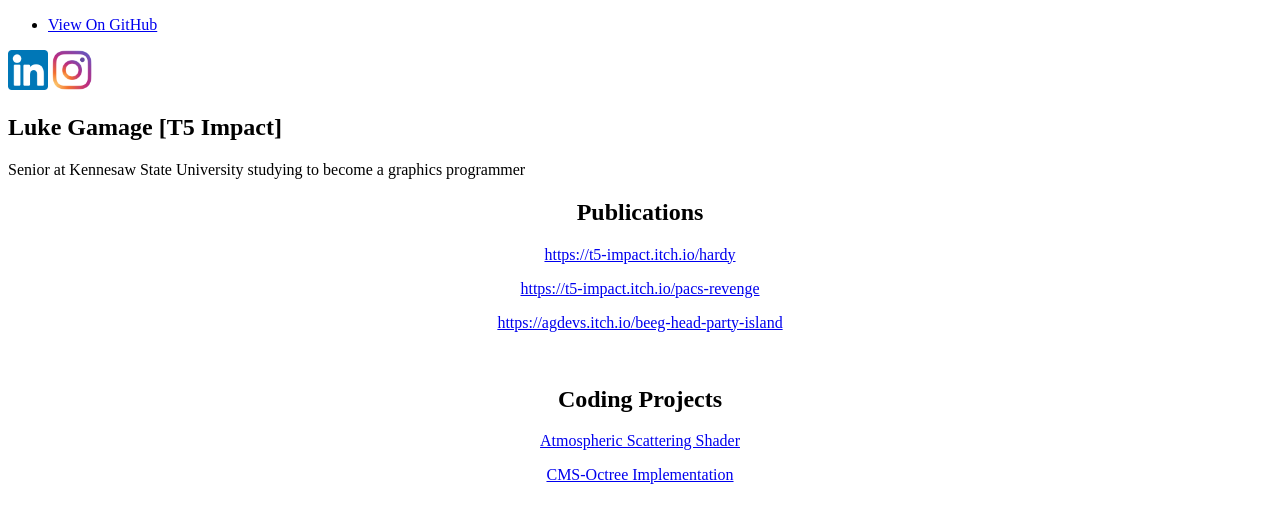
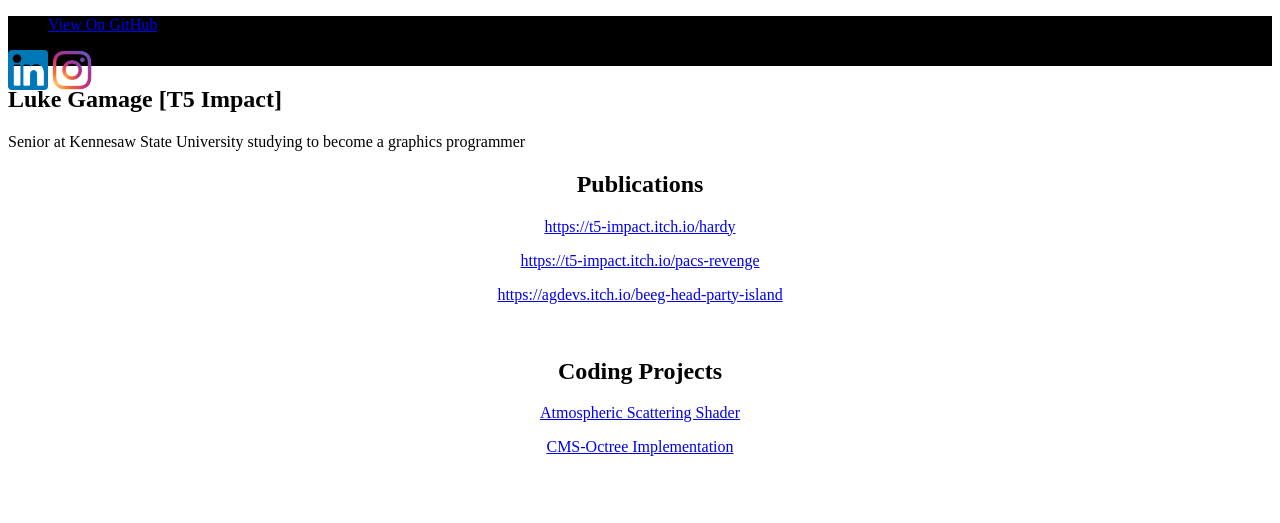
Before and after one commit to T5impact/T5impact.github.io, a Jekyll site: the page built from docs/index.markdown, in a window 1280 px wide. Shown: the top 523 px of the page. Built offline with Jekyll 4.4.1, drawn with Linux system fonts in a browser that asks for light colours.

Commit message:
Update style.scss

```diff
--- a/docs/assets/css/style.scss
+++ b/docs/assets/css/style.scss
@@ -12,3 +12,9 @@
   // Or set a padding inside of the wrapper
   text-align: left;
 }
+
+#header {
+  width: %100;
+  height: 50px;
+  background-color: black;
+}
```
